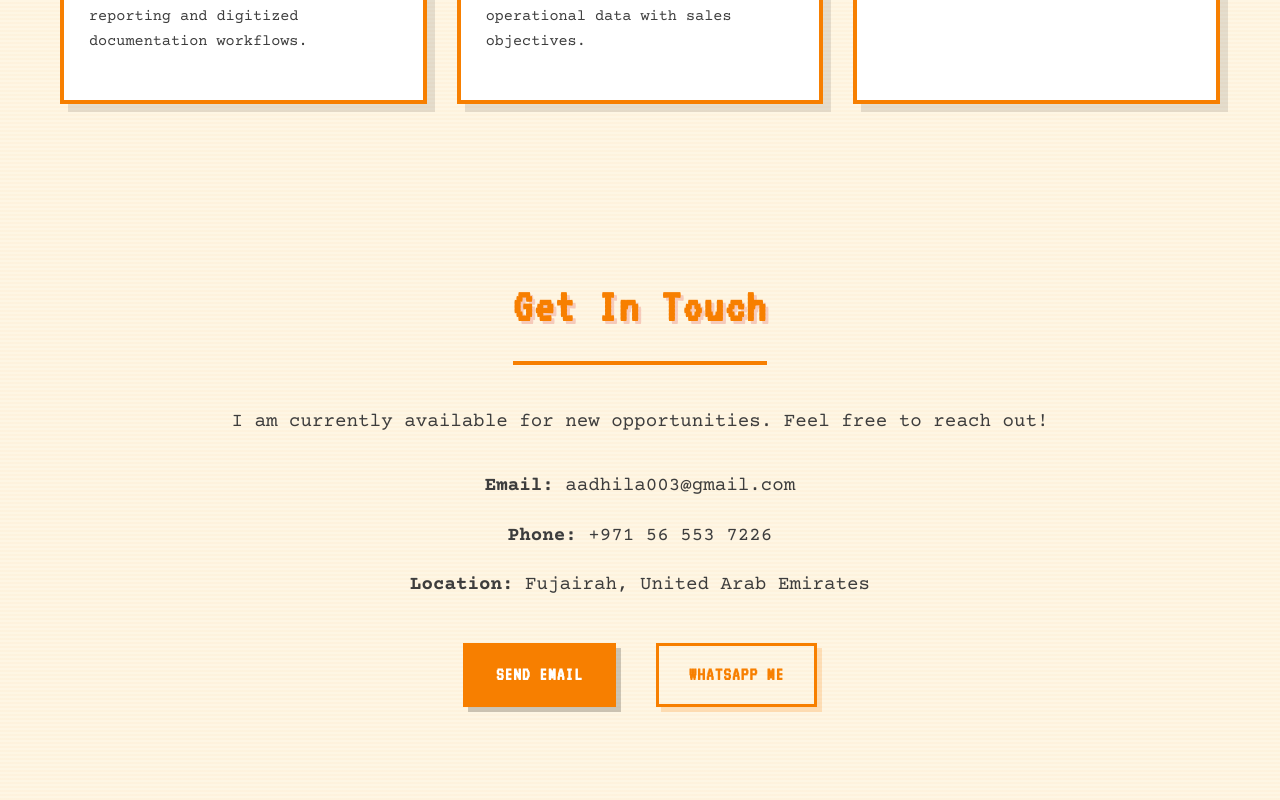
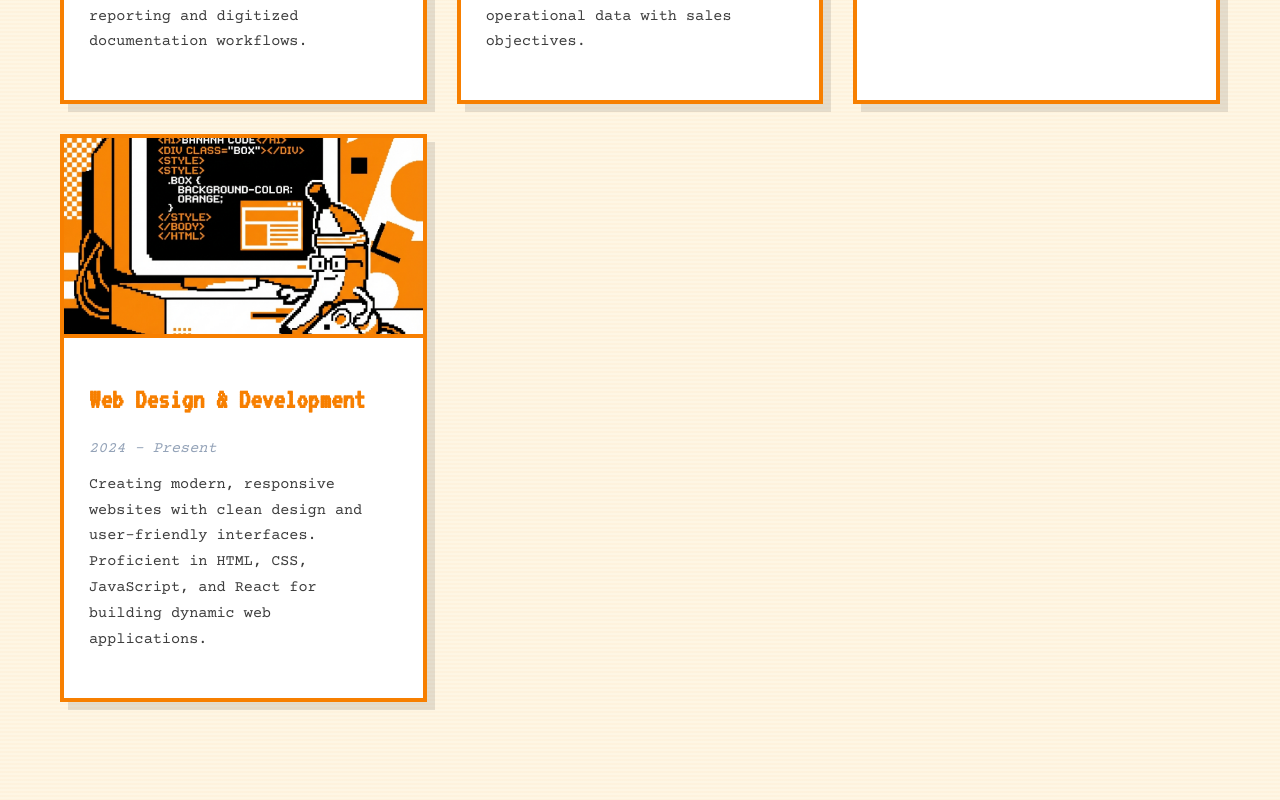
Before and after one commit to ledgerly111/AADHIL-SALIM, a React (Vite) app: page / in a window 1280 px wide. Shown: the part 2540-3340 px from the top of the page. Built offline with nearby package versions, Linux system fonts and the light colour scheme.

Commit message:
Add web design project card and designer credit

```diff
--- a/src/App.jsx
+++ b/src/App.jsx
@@ -16,6 +16,7 @@ function App() {
       </main>
       <footer>
         <p>&copy; {new Date().getFullYear()} Aadhil Salim. All rights reserved.</p>
+        <p style={{ marginTop: '10px', fontSize: '0.9rem' }}>Designed by Aadhil Salim</p>
       </footer>
     </div>
   );
--- a/src/components/Projects.jsx
+++ b/src/components/Projects.jsx
@@ -38,6 +38,18 @@ function Projects() {
                         </p>
                     </div>
                 </div>
+
+                <div className="project-card">
+                    <img src="/webdesign-project.png" alt="Web Design" className="project-image-placeholder" />
+                    <div className="project-info">
+                        <h3>Web Design & Development</h3>
+                        <p style={{ fontStyle: 'italic', marginBottom: '10px', color: '#94a3b8' }}>2024 – Present</p>
+                        <p>
+                            Creating modern, responsive websites with clean design and user-friendly interfaces.
+                            Proficient in HTML, CSS, JavaScript, and React for building dynamic web applications.
+                        </p>
+                    </div>
+                </div>
             </div>
         </section>
     );
```
Also changed, not shown: public/webdesign-project.png (added).
